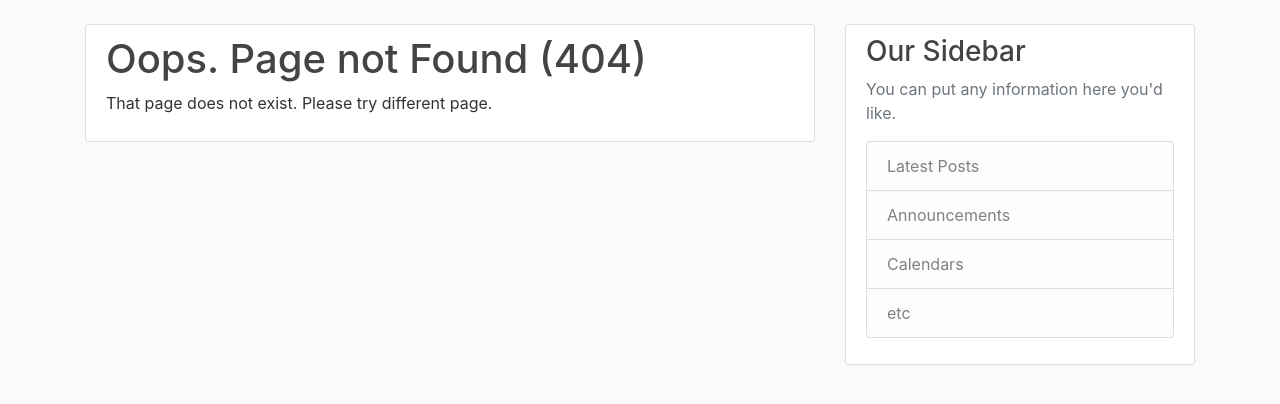
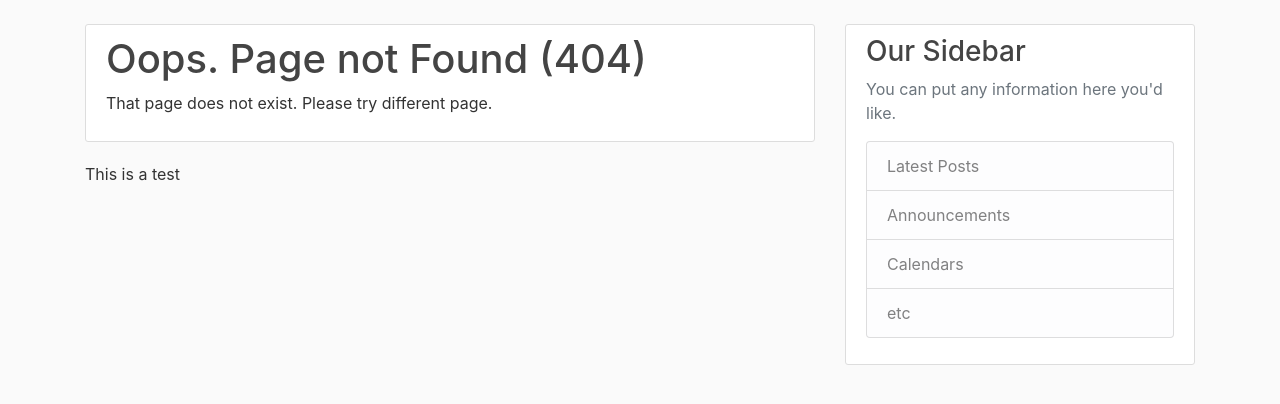
Before and after one commit to happyreaper/webappgarage, a Flask app: template flaskblog/templates/errors/404.html in a window 1280 px wide. Shown: the part 56-460 px from the top of the page. Run offline with Flask 2, Linux system fonts and the light colour scheme; the template is opened without the code that fills it, so the values that code supplies are empty; some libraries are stand-ins or nearby versions.

Commit message:
test from vs code

```diff
--- a/flaskblog/templates/errors/404.html
+++ b/flaskblog/templates/errors/404.html
@@ -6,5 +6,5 @@
         <h1>Oops. Page not Found (404)</h1>
         <p>That page does not exist. Please try different page.</p>
     </div>
-
+    <p>This is a test</p>
 {% endblock content%}
```
